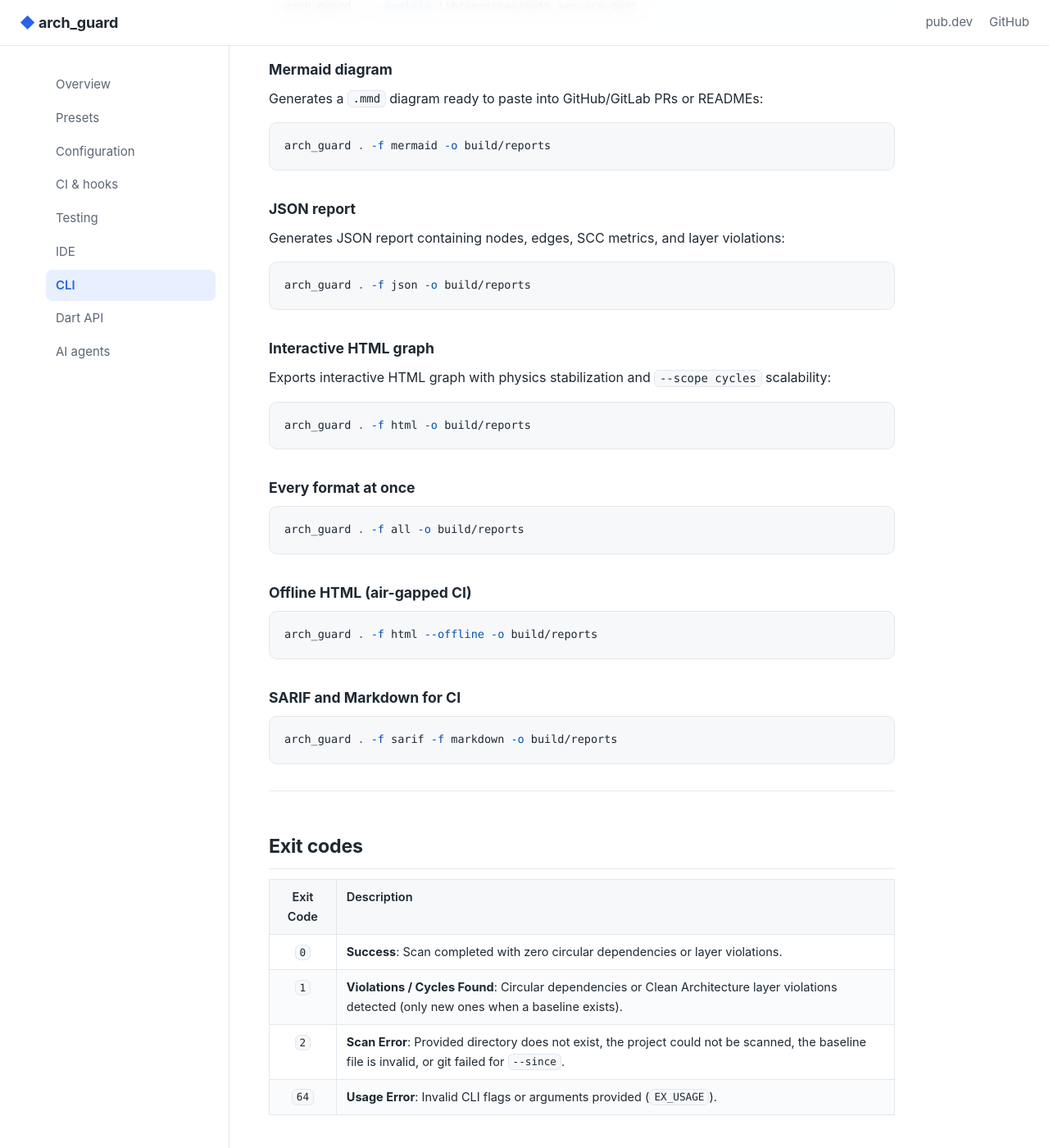
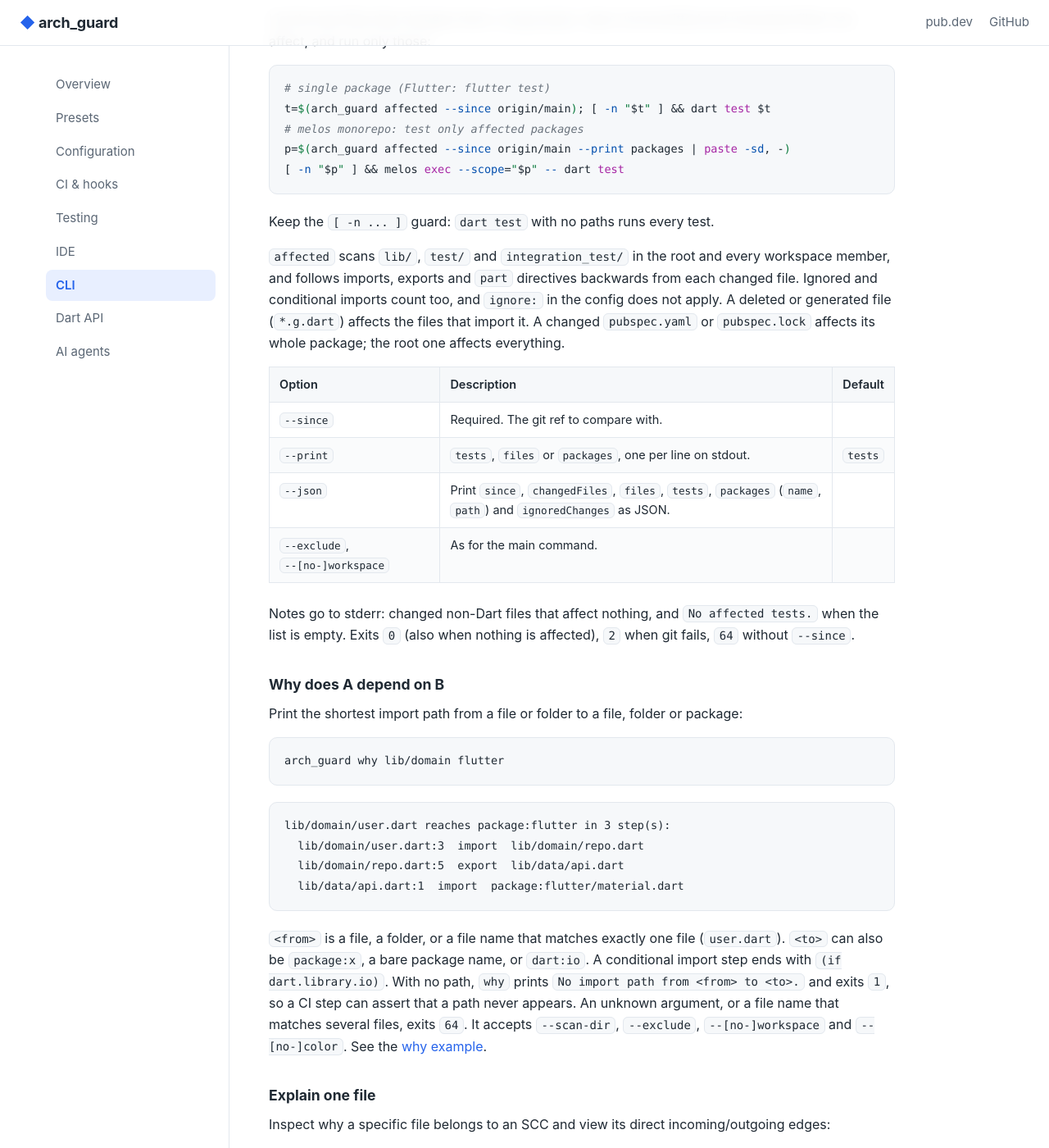
Before and after one commit to creatorpiyush/arch_guard, a Jekyll site: the page built from docs/cli.md, in a window 1280 px wide and 1400 px high, scrolled down 4313 px. Shown: the whole window at 82% size. Built offline with Jekyll 4.4.1, drawn with Linux system fonts in a browser that asks for light colours; some of the changed text lies outside the part shown.

Commit message:
docs: affected and why commands (1.14.0)

````diff
--- a/docs/cli.md
+++ b/docs/cli.md
@@ -7,6 +7,8 @@ title: CLI
 ```bash
 arch_guard [project_path] [options]
 arch_guard init [project_path] [--preset <name>] [--dry-run] [--force]
+arch_guard affected [project_path] --since <git-ref> [--print tests|files|packages] [--json]
+arch_guard why <from> <to> [project_path]
 ```
 
 `project_path` defaults to the current directory. Run with `dart run arch_guard` when it is a dev dependency, `dart pub global run arch_guard` after `dart pub global activate arch_guard`, or use a standalone binary. `init` is described on the [Presets](presets.md) page.
@@ -28,7 +30,7 @@ arch_guard init [project_path] [--preset <name>] [--dry-run] [--force]
 | `--baseline` | | Baseline file of known problems. When it exists, only new problems fail the run. | `arch_guard_baseline.json` |
 | `--update-baseline` | | Write current problems (cycles, rule violations and, with `unused_files:`, unused files) to the baseline and exit `0`. | |
 | `--since` | | Only report (and fail on) problems touching files changed since the merge base with a git ref, plus uncommitted and untracked files, e.g. `origin/main`. The whole project is still analysed. Cannot be combined with `--update-baseline` or `--explain` (exit `64`); git errors exit `2`. A `max_fan_in` violation counts when a changed file imports the over-limit file. | |
-| `--watch` | | Re-run when a scanned `.dart` file, `arch_guard.yaml`, a `pubspec.yaml` or the baseline changes. Stop with Ctrl+C (exit `0`). Cannot be combined with `--update-baseline`, `--explain` or `init` (exit `64`). See [Watch mode](#watch-mode). | |
+| `--watch` | | Re-run when a scanned `.dart` file, `arch_guard.yaml`, a `pubspec.yaml` or the baseline changes. Stop with Ctrl+C (exit `0`). Cannot be combined with `--update-baseline`, `--explain`, `init`, `affected` or `why` (exit `64`). See [Watch mode](#watch-mode). | |
 | `--version` | | Print the arch_guard version. | |
 | `--help` | `-h` | Display usage help and available CLI flags. | |
 
@@ -93,6 +95,41 @@ arch_guard --watch --since origin/main     # only problems in changed files
 ```
 Changes are debounced by 300 ms, so one editor save is one run. Changes under `build/` and dot folders such as `.dart_tool` are ignored, and so are report files, so `-f html` in watch mode doesn't loop. After each run it prints `Watching <project> for changes (Ctrl+C to stop). Last run 14:02:11, exit 1.` A failing run keeps watching; Ctrl+C exits `0`.
 
+### Tests affected by a branch
+List the test files that changes since `origin/main` (plus uncommitted and untracked files) can affect, and run only those:
+```bash
+# single package (Flutter: flutter test)
+t=$(arch_guard affected --since origin/main); [ -n "$t" ] && dart test $t
+# melos monorepo: test only affected packages
+p=$(arch_guard affected --since origin/main --print packages | paste -sd, -)
+[ -n "$p" ] && melos exec --scope="$p" -- dart test
+```
+Keep the `[ -n ... ]` guard: `dart test` with no paths runs every test.
+
+`affected` scans `lib/`, `test/` and `integration_test/` in the root and every workspace member, and follows imports, exports and `part` directives backwards from each changed file. Ignored and conditional imports count too, and `ignore:` in the config does not apply. A deleted or generated file (`*.g.dart`) affects the files that import it. A changed `pubspec.yaml` or `pubspec.lock` affects its whole package; the root one affects everything.
+
+| Option | Description | Default |
+| :--- | :--- | :--- |
+| `--since` | Required. The git ref to compare with. | |
+| `--print` | `tests`, `files` or `packages`, one per line on stdout. | `tests` |
+| `--json` | Print `since`, `changedFiles`, `files`, `tests`, `packages` (`name`, `path`) and `ignoredChanges` as JSON. | |
+| `--exclude`, `--[no-]workspace` | As for the main command. | |
+
+Notes go to stderr: changed non-Dart files that affect nothing, and `No affected tests.` when the list is empty. Exits `0` (also when nothing is affected), `2` when git fails, `64` without `--since`.
+
+### Why does A depend on B
+Print the shortest import path from a file or folder to a file, folder or package:
+```bash
+arch_guard why lib/domain flutter
+```
+```text
+lib/domain/user.dart reaches package:flutter in 3 step(s):
+  lib/domain/user.dart:3  import  lib/domain/repo.dart
+  lib/domain/repo.dart:5  export  lib/data/api.dart
+  lib/data/api.dart:1  import  package:flutter/material.dart
+```
+`<from>` is a file, a folder, or a file name that matches exactly one file (`user.dart`). `<to>` can also be `package:x`, a bare package name, or `dart:io`. A conditional import step ends with `(if dart.library.io)`. With no path, `why` prints `No import path from <from> to <to>.` and exits `1`, so a CI step can assert that a path never appears. An unknown argument, or a file name that matches several files, exits `64`. It accepts `--scan-dir`, `--exclude`, `--[no-]workspace` and `--[no-]color`. See the [why example](https://github.com/creatorpiyush/arch_guard/tree/main/example/cases/why).
+
 ### Explain one file
 Inspect why a specific file belongs to an SCC and view its direct incoming/outgoing edges:
 ```bash
@@ -143,6 +180,8 @@ arch_guard . -f sarif -f markdown -o build/reports
 | `2` | **Scan Error**: Provided directory does not exist, the project could not be scanned, the baseline file is invalid, or git failed for `--since`. |
 | `64` | **Usage Error**: Invalid CLI flags or arguments provided (`EX_USAGE`). |
 
+`affected` exits `0` on success, even when nothing is affected. `why` exits `0` when it finds a path and `1` when there is none. Both use `2` and `64` as above.
+
 ## Standalone binaries (no Dart SDK needed)
 
 Prebuilt executables for Linux (x64, arm64), macOS (Apple Silicon) and Windows (x64) are attached to every [GitHub Release](https://github.com/creatorpiyush/arch_guard/releases), along with a `SHA256SUMS.txt` file for checksum verification:
--- /dev/null
+++ b/example/cases/why/pubspec.yaml
@@ -0,0 +1,5 @@
+name: why_example
+publish_to: none
+
+environment:
+  sdk: ^3.8.0
--- a/pubspec.yaml
+++ b/pubspec.yaml
@@ -3,7 +3,7 @@ description: A CLI tool and Dart library for static architecture analysis, Clean
 repository: https://github.com/creatorpiyush/arch_guard
 issue_tracker: https://github.com/creatorpiyush/arch_guard/issues
 documentation: https://creatorpiyush.github.io/arch_guard/
-version: 1.13.0
+version: 1.14.0
 topics:
   - clean-architecture
   - static-analysis
````
Also changed, not shown: docs/ci.md (+18 -0 lines), example/example.md (+1 -0 lines), skills/arch-guard/SKILL.md (+2 -1 lines), CHANGELOG.md, README.md, example/cases/why/README.md (added), 4 other files.
